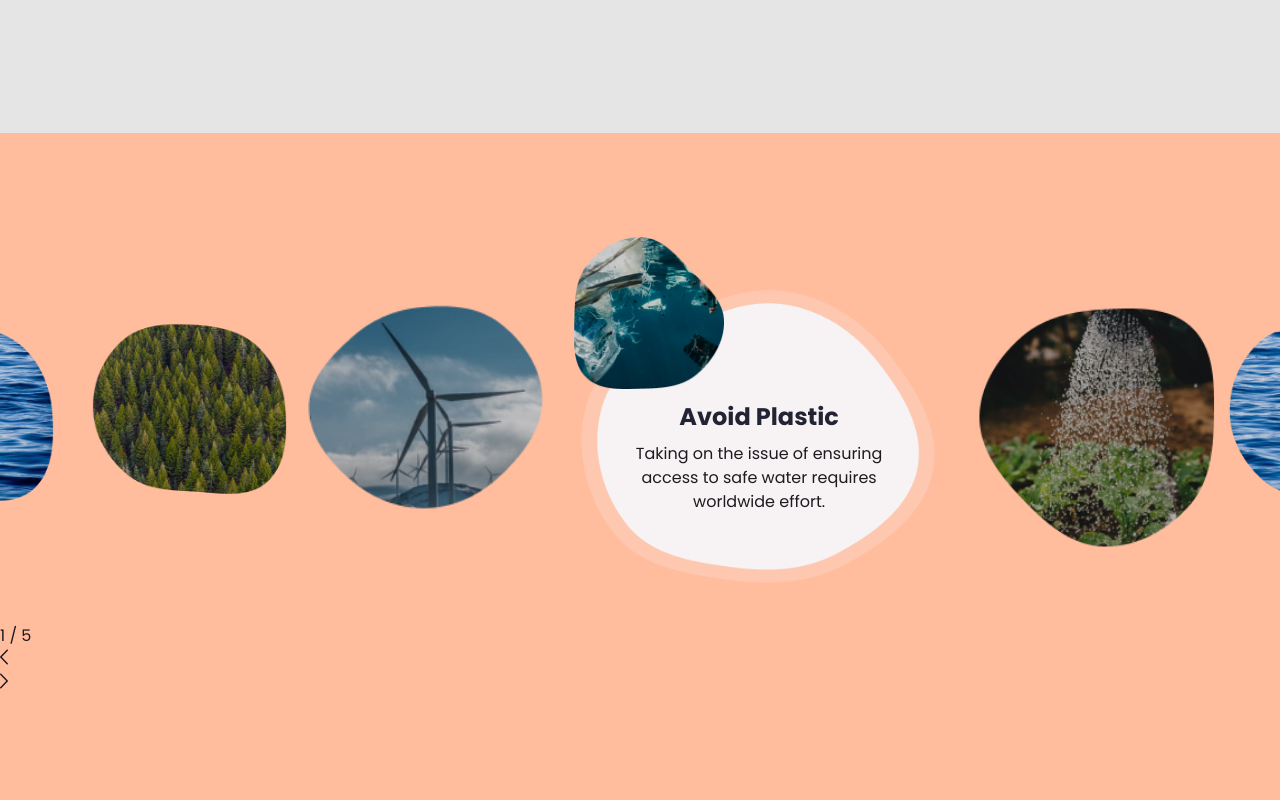
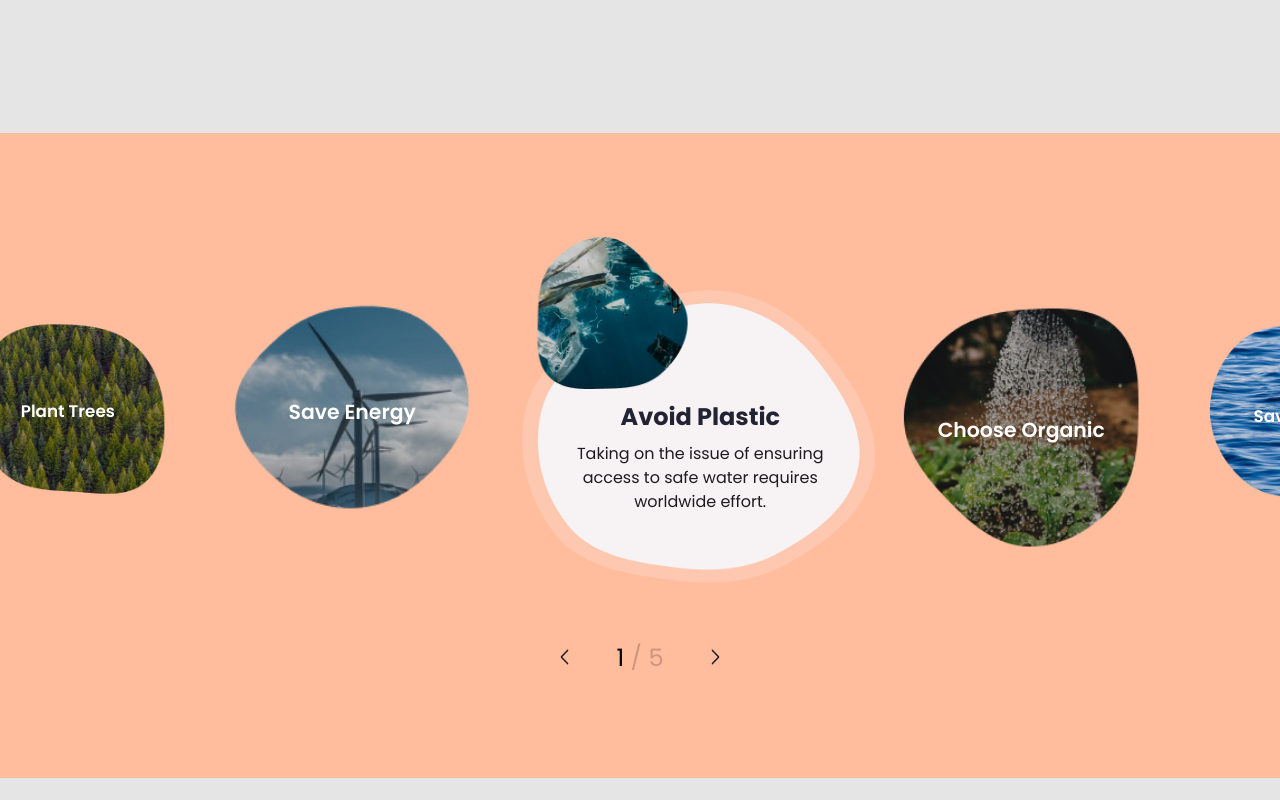
Before and after one commit to MaxWalex/rootz, a React (Create React App) app: page / in a window 1280 px wide. Shown: the part 2829-3629 px from the top of the page. After the commit the page ends 3607 px from the top, so only its background shows below. Built offline with nearby package versions, Linux system fonts and the light colour scheme.

Commit message:
added section carousel #4

```diff
--- a/src/components/app/App.scss
+++ b/src/components/app/App.scss
@@ -1,5 +1,5 @@
 @import '../../styles/global.scss';
-@import url('https://fonts.googleapis.com/css2?family=Poppins:wght@400;700&display=swap');
+@import url('https://fonts.googleapis.com/css2?family=Poppins:wght@400;600;700&display=swap');
 
 * {
   margin: 0;
--- a/src/components/carousel/Carousel.jsx
+++ b/src/components/carousel/Carousel.jsx
@@ -52,11 +52,9 @@ function Carousel() {
   return (
     <section className='carousel'>
         <Swiper
-            slidesPerView={5.5}
-            createElements={true}
+            slidesPerView={4.5}
             centeredSlides={true}
             loop={true}
-            // spaceBetween={52}
             navigation={{
                 prevEl: navigationPrevRef.current,
                 nextEl: navigationNextRef.current,
@@ -65,13 +63,19 @@ function Carousel() {
                 swiper.params.navigation.prevEl = navigationPrevRef.current;
                 swiper.params.navigation.nextEl = navigationNextRef.current;
             }}
-            pagination={{ clickable: true, type: "fraction" }}
+            pagination={{
+                el: '.custom-pagination',
+                clickable: true,
+                type: "fraction"
+            }}
             modules={[Navigation, Pagination]}
         >
             {carouselData.map(({name, text, img, id}) => {
                 return <SwiperSlide
                             key={id}>
+                            <div className='swiper_slide-wrapper'>
                             <div className='swiper_slide-img'>
+                                <h3 className='main_title'>{name}</h3>
                                 <img src={img} />
                             </div>
                             <div className='swiper_slide-desc'>
@@ -81,19 +85,26 @@ function Carousel() {
                                 </div>
                                 <img src={slideBg} />
                             </div>
+                            </div>
+
                         </SwiperSlide>
             })}
 
-            <div ref={navigationPrevRef}>
+
+            <div className='swiper_custom-arrows'>
+                <div ref={navigationPrevRef} className='swiper_custom-arrow_left'>
                     <svg width="8" height="16" viewBox="0 0 8 16" fill="none" xmlns="http://www.w3.org/2000/svg">
                         <path d="M0.212403 7.46465L6.74633 0.721429C7.03304 0.42619 7.49754 0.42619 7.78497 0.721429C8.07168 1.01667 8.07168 1.49621 7.78497 1.79145L1.76931 7.99963L7.78425 14.2078C8.07095 14.503 8.07095 14.9826 7.78425 15.2786C7.49754 15.5738 7.03231 15.5738 6.74561 15.2786L0.211679 8.53535C-0.0706816 8.24317 -0.0706816 7.75609 0.212403 7.46465Z" fill="#1E1A20"/>
                     </svg>
                 </div>
-            <div ref={navigationNextRef}>
+                <div className='custom-pagination'></div>
+                <div ref={navigationNextRef} className='swiper_custom-arrow_right'>
                     <svg width="8" height="16" viewBox="0 0 8 16" fill="none" xmlns="http://www.w3.org/2000/svg">
                         <path d="M7.7876 7.46465L1.25367 0.721429C0.966964 0.42619 0.502457 0.42619 0.215028 0.721429C-0.0716761 1.01667 -0.0716761 1.49621 0.215028 1.79145L6.23069 7.99963L0.215752 14.2078C-0.070952 14.503 -0.070952 14.9826 0.215752 15.2786C0.502457 15.5738 0.967688 15.5738 1.25439 15.2786L7.78832 8.53535C8.07068 8.24317 8.07068 7.75609 7.7876 7.46465Z" fill="#1E1A20"/>
                     </svg>
                 </div>
+            </div>
+
         </Swiper>
     </section>
   )
--- a/src/components/carousel/carousel.scss
+++ b/src/components/carousel/carousel.scss
@@ -3,7 +3,6 @@
     padding: 104px 0;
 
     .swiper_slide-desc {
-        // transition: 0.4s;
         position: absolute;
         top: 0;
         opacity: 0;
@@ -11,23 +10,30 @@
     }
 
     .swiper-wrapper {
-        padding: 50px 0;
+        padding: 50px 0 100px 0;
     }
 
+    .swiper-slide .swiper_slide-wrapper {
+        transition: 0.4s;
+        transform: scale(0.7);
+    }
+
+    .swiper-slide-duplicate,
     .swiper-slide {
         transition: 0.4s;
-        transform: scale(0.7);
 
-        &.swiper-slide-next,
-        &.swiper-slide-prev {
+        &.swiper-slide-next .swiper_slide-wrapper,
+        &.swiper-slide-prev .swiper_slide-wrapper {
+            transition: 0.4s;
             transform: scale(0.85);
         }
         &.swiper-slide-active {
+            margin: 0 50px;
+            .swiper_slide-wrapper {
+                transition: 0.4s;
                 transform: scale(1);
                 position: relative;
                 width: 438px !important;
-            // margin: 0 auto;
-            // padding-left: 52px;
                 display: flex;
                 flex-direction: column;
                 align-items: flex-end;
@@ -35,16 +41,21 @@
                 .swiper_slide-img {
                     transition: 0.4s;
                     position: absolute;
-                left: 50px;
+                    left: -10px;
                     top: -50px;
                     z-index: 1;
                     img {
                         transition: 0.4s;
                         width: 150px;
                     }
+                    h3 {
+                        opacity: 0;
+                    }
                 }
 
                 .swiper_slide-desc {
+                    transition: 0.2s;
+                    left: -50px;
                     z-index: 0;
                     opacity: 1;
                     top: -30px;
@@ -68,11 +79,53 @@
                 }
             }
         }
+    }
 
-    .swiper_slide-img img {
+    .swiper_slide-img {
+        width: fit-content;
+        position: relative;
+        h3 {
+            transition: 0.4s;
+            width: 100%;
+            text-align: center;
+            top: 50%;
+            left: 50%;
+            transform: translate(-50%, -50%);
+            position: absolute;
+            color: #fff;
+            font-weight: 600;
+            font-size: 24px;
+            line-height: 34px;
+            margin-bottom: 8px;
+        }
+        img {
             width: 276px;
         }
-    .swiper_slide-desc {
+    }
 
+    .swiper_custom-arrows {
+        position: absolute;
+        bottom: 0px;
+        left: 50%;
+        z-index: 20;
+        transform: translateX(-50%);
+        display: flex;
+        align-items: center;
+
+        .custom-pagination {
+            margin: 0 48px;
+            font-size: 24px;
+            line-height: 32px;
+            color: rgba(0,0,0,0.2);
+            span:first-child {
+                color: #000;
             }
         }
+    }
+
+    .swiper_custom-arrow_right,
+    .swiper_custom-arrow_left {
+        cursor: pointer;
+        margin-top: 4px;
+    }
+}
```
Lines whose indentation alone changed are shown as unchanged.
